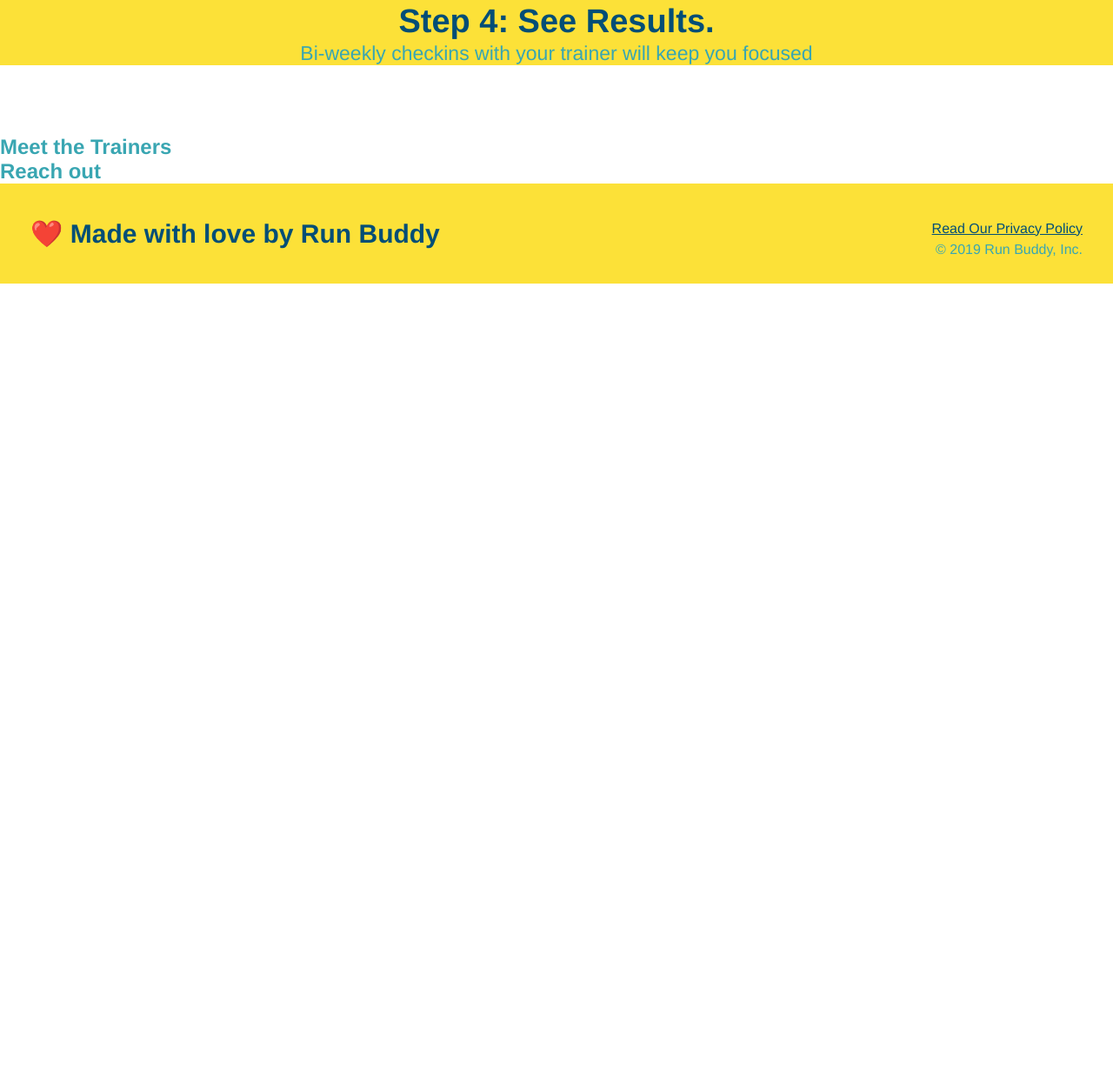
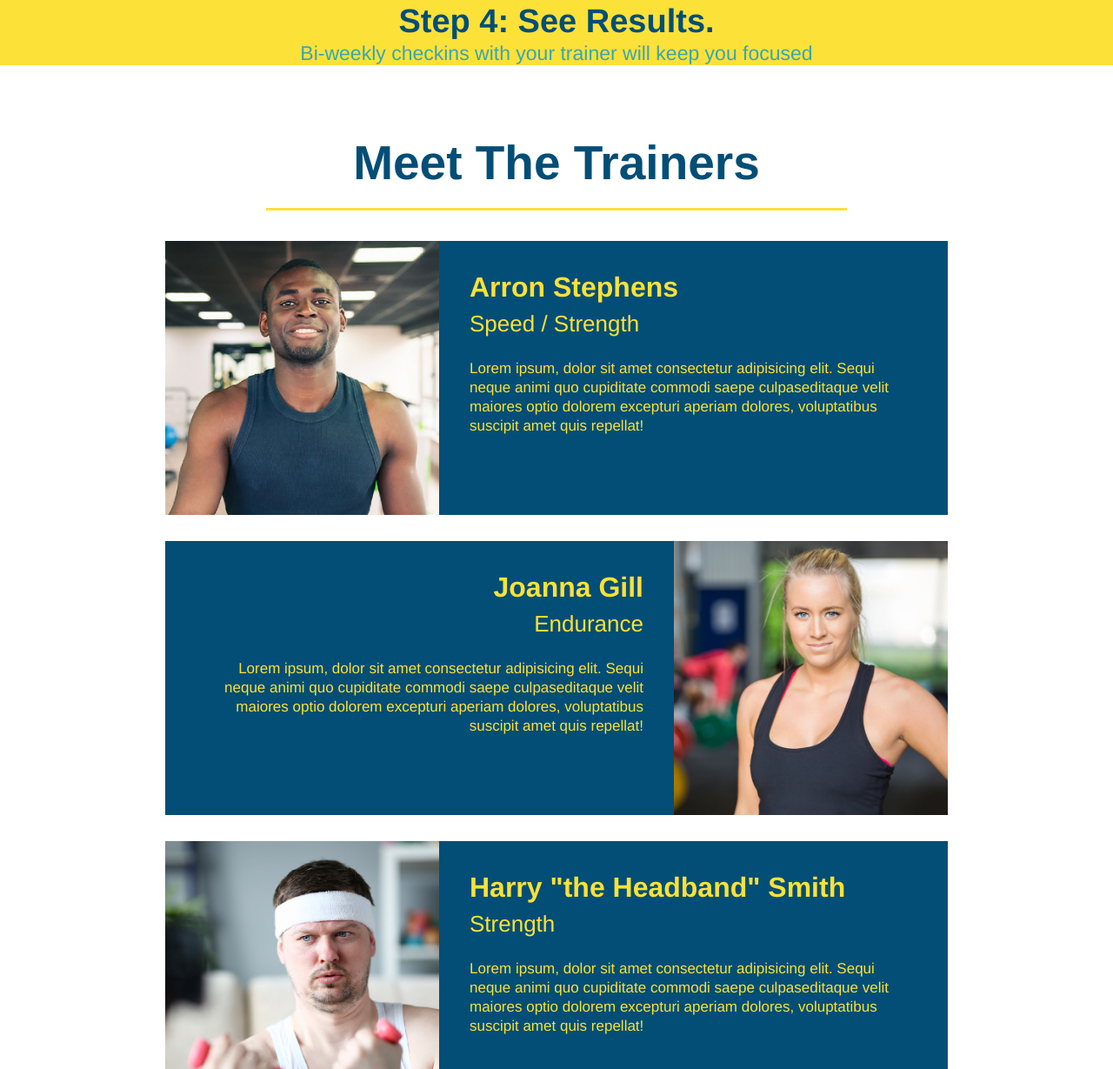
Before and after one commit to ShawnH1/run-buddy, a plain HTML site: page index.html in a window 1280 px wide. Shown: the part 2320-3549 px from the top of the page at 87% size. Before the commit the page ends 2646 px from the top, so only its background shows below. Drawn offline with Linux system fonts and the light colour scheme.

Commit message:
trainer section

```diff
--- a/assets/css/style.css
+++ b/assets/css/style.css
@@ -126,8 +126,6 @@
       text-align: center;
   }
 
-
-
   .intro p{
       line-height: 1.7;
       color: #39a6b2;
@@ -181,3 +179,52 @@
   .steps span {
       font-size: 38px;
   }
+
+  .trainers {
+      text-align: center;
+  }
+
+  .trainer {
+      width: 900px;
+      margin: 0 auto 30px auto;
+      background: #024e76;
+      color: #fce138;
+      overflow: auto;
+  }
+
+  .trainer img {
+      width: 35%;
+      float: left;
+      overflow: auto;
+  }
+
+  .trainer-bio {
+      padding: 35px;
+      float: left;
+      width: 65%;
+      overflow:auto;
+  }
+
+  .text-left {
+      text-align: left;
+  }
+
+  .text-right {
+      text-align: right;
+  }
+
+  .trainer-bio h3 {
+      font-size: 32px;
+      margin-bottom: 8px;
+  }
+
+  .trainer-bio h4 {
+      font-weight: lighter;
+      font-size: 26px;
+      margin-bottom: 25px;
+  }
+
+  .trainer-bio p {
+      font-size: 17px;
+      line-height: 1.3;
+  }
--- a/index.html
+++ b/index.html
@@ -75,6 +75,7 @@
         </section>
 <!-- end hero-->
 
+<!--"What" Section-->
         <!-- "what we do" section-->
         <section id="what-we-do" class="intro">
             <h2 class="section-title primary-border">What We Do </h2>
@@ -113,9 +114,57 @@
                 </div>
             </section>
 
-            <!-- "meet the trainers" section-->
-            <section id="your-trainers">
-                <h2>Meet the Trainers</h2>
+     <!-- "meet the trainers" section -->
+            <section id="your-trainers" class="trainers">
+            <h2 class="section-title primary-border">Meet The Trainers</h2>
+
+            <!-- first trainer bio-->
+        <article class="trainer">
+        <img src="./assets/images/trainer-1.jpg" alt="Arron Stephens in his workout clothes, ready to pump iron" />
+        <div class="trainer-bio text-left">
+            <h3>Arron Stephens</h3>
+            <h4>Speed / Strength</h4>
+            <p>
+                Lorem ipsum, dolor sit amet consectetur adipisicing elit. Sequi neque animi quo cupiditate commodi saepe culpaseditaque velit maiores optio dolorem excepturi aperiam dolores, voluptatibus suscipit amet quis repellat!
+            </p>
+        </div>
+        </article>
+
+        <!-- second trainer bio -->
+        <article class="trainer">
+        <div class="trainer-bio text-right">
+            <h3>Joanna Gill</h3>
+            <h4>Endurance</h4>
+            <p>
+                Lorem ipsum, dolor sit amet consectetur adipisicing elit. Sequi neque animi quo cupiditate commodi saepe culpaseditaque velit maiores optio dolorem excepturi aperiam dolores, voluptatibus suscipit amet quis repellat!
+            </p>
+        </div>
+      <img src="./assets/images/trainer-2.jpg" alt="Joanna Gill cooling off after a workout" />
+    </article>
+
+        <!-- third trainer bio -->
+        <article class="trainer">
+        <img src="./assets/images/trainer-3.jpg" alt="Harry Smith wearing a headband and lifting comically small pink weights" />
+        <div class="trainer-bio text-left">
+            <h3>Harry "the Headband" Smith</h3>
+            <h4>Strength</h4>
+            <p>
+          Lorem ipsum, dolor sit amet consectetur adipisicing elit. Sequi neque animi quo cupiditate commodi saepe culpaseditaque velit maiores optio dolorem excepturi aperiam dolores, voluptatibus suscipit amet quis repellat!
+            </p>
+      </div>
+    </article>
+
+  </section>
+
+
+
+
+
+
+
+
+
+
             </section>
 
             <!-- "reach out" -->
```
Also changed, not shown: assets/images/trainer-1.jpg (added), assets/images/trainer-2.jpg (added), assets/images/trainer-3.jpg (added).
